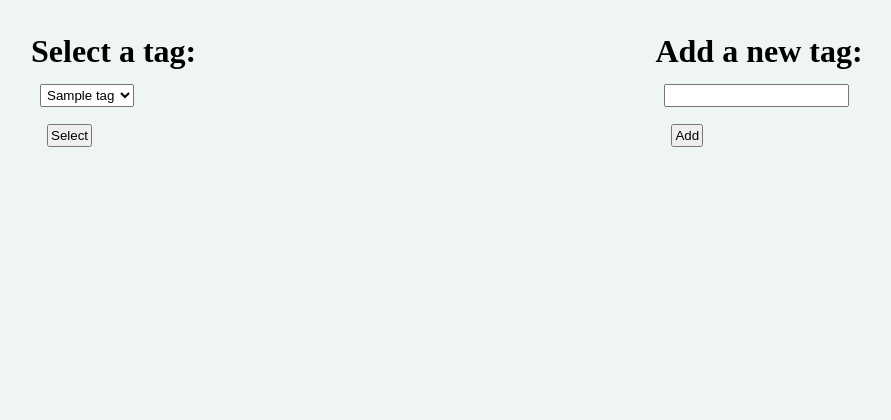
After one commit to dapie346/AskMate, a Flask app: template templates/tag_question.html in a window 1280 px wide. The commit adds this page. Shown: the top 420 px of the page, without its empty margins (2-893 px from the left). Run offline with Flask 2, Linux system fonts and the light colour scheme; the template is opened without the code that fills it: most values are stand-ins (such as "Sample title", 1, 10 or a date in 2020).

Commit message:
Tags can now be added to questions

```diff
--- a/question_service.py
+++ b/question_service.py
@@ -70,3 +70,10 @@ def count_views(cursor, question_id):
             SET view_number = view_number + 1
             WHERE id = %(question_id)s"""
     cursor.execute(query, {'question_id': question_id})
+
+@database_common.connection_handler
+def tag_question(cursor, question_id, tag_id):
+    query = """
+            INSERT INTO question_tag (question_id, tag_id)
+            VALUES (%(question_id)s, %(tag_id)s)"""
+    cursor.execute(query, {'question_id': question_id, 'tag_id': tag_id})
--- a/server.py
+++ b/server.py
@@ -1,4 +1,6 @@
 from flask import Flask, render_template, request, redirect, url_for
+
+import tag_service
 import util
 import question_service
 import answer_service
@@ -37,7 +39,8 @@ def show_question(question_id):
     question_service.count_views(question_id)
     question = question_service.get_question(question_id)
     answers = answer_service.get_answers_to_question(question_id)
-    return render_template('display-question.html', question=question, answers=answers)
+    tags = tag_service.get_question_tags(question_id)
+    return render_template('display-question.html', question=question, answers=answers, tags=tags)
 
 
 @app.route("/question/<question_id>/vote-up")
@@ -66,6 +69,18 @@ def delete_question(question_id):
     # answer_service.delete_answers_with_question(question_id)
     return redirect(url_for('home_page'))
 
+@app.route("/question/<question_id>/new-tag", methods=['GET', 'POST'])
+def tag_question(question_id):
+    tags = tag_service.get_tags()
+    question_tags = tag_service.get_question_tags(question_id)
+    if request.method == 'POST':
+        if 'select_tag' in request.form:
+            tag_id = request.form['tag_id']
+        elif 'add_tag' in request.form:
+            tag_id = tag_service.add_tag(request.form['tag'])
+        question_service.tag_question(question_id, tag_id)
+        return redirect(url_for('show_question', question_id=question_id))
+    return render_template('tag_question.html', tags=tags, question_tags=question_tags)
 
 @app.route("/answer/<answer_id>/vote-up")
 def answer_upvote(answer_id):
--- a/static/style.css
+++ b/static/style.css
@@ -124,3 +124,18 @@ header {
 .questions-list {
     width: 85%
 }
+
+.tag-container {
+    width: 100%;
+    overflow: hidden;
+}
+
+.select-tag {
+    width: 49%;
+    float: left;
+}
+
+.add-tag {
+    width: 49%;
+    float: right;
+}
--- a/templates/display-question.html
+++ b/templates/display-question.html
@@ -10,12 +10,16 @@
             <img src="{{ url_for('static', filename=('images/' + question['image'])) }}" class="image">
         {% endif %}
     </div>
+    <div class="question-tags">
+        <span>Tags: {% for tag in tags %}{{ tag }}, {% endfor %}</span>
+    </div>
     <div class="time-views">
         <span class="time-views">views: {{ question['view_number'] }} </span>
         <span class="time-views">added: {{ question['submission_time'] }}</span>
     </div>
     <div class="edit-delete">
         <a href="{{ url_for('edit_question', question_id = question['id']) }}">EDIT</a>
+        <a href="{{ url_for('tag_question', question_id = question['id']) }}">ADD TAG</a>
         <a href="{{ url_for('delete_question', question_id = question['id'])}}">DELETE QUESTION</a>
     </div>
     <br>
--- /dev/null
+++ b/templates/tag_question.html
@@ -0,0 +1,24 @@
+{% extends 'base.html' %}
+{% block title %}Tag question{% endblock %}
+{% block content %}
+    <div class="tag-container">
+        <div class="select-tag">
+            <h1>Select a tag:</h1>
+            <form method="POST">
+                <select id="tag" name="tag_id">
+                    {% for tag in tags %}
+                        <option value="{{ tag['id'] }}" {% if tag['name'] in question_tags %} disabled {% endif %}>{{ tag['name'] }}</option>
+                    {% endfor %}
+                </select>
+                <p><button name="select_tag" type="submit">Select</button></p>
+            </form>
+        </div>
+        <div class="add-tag">
+            <h1>Add a new tag:</h1>
+            <form method="POST" name="add_tag">
+                <input type="text" name="tag" size="20" required>
+                <p><button name="add_tag" type="submit">Add</button></p>
+            </form>
+        </div>
+    </div>
+{% endblock %}
```
Also changed, not shown: tag_service.py (added, +28 -0 lines).
